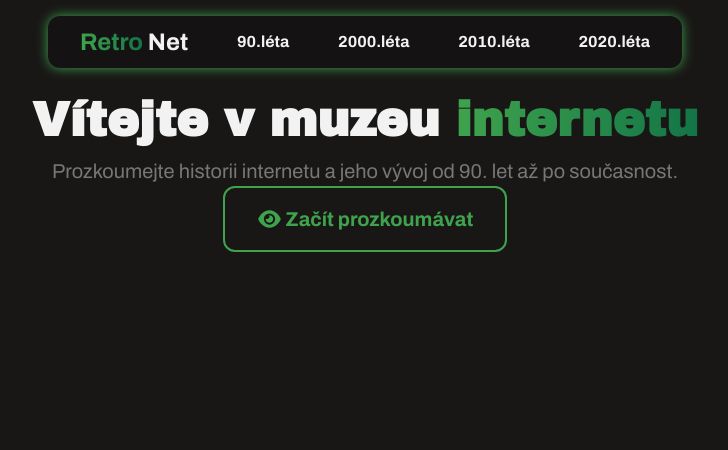
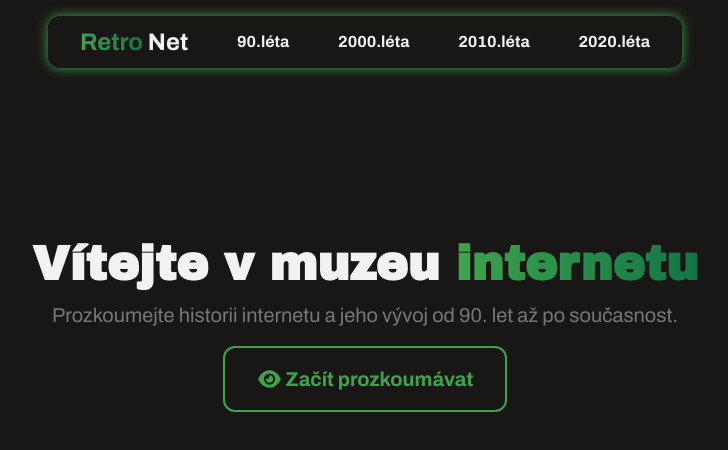
Before and after one commit to daneedev/Hackathon2026, a Vue app: page / in a window 1280 px wide. Shown: the top 450 px of the page, without its empty margins (275-1003 px from the left). Built offline with nearby package versions, Linux system fonts and the light colour scheme.

Commit message:
add FontAwesome icons and framer-motion library; update styles in App and Navbar components

```diff
--- a/package.json
+++ b/package.json
@@ -9,6 +9,12 @@
     "preview": "vite preview"
   },
   "dependencies": {
+    "@fortawesome/fontawesome-svg-core": "^7.2.0",
+    "@fortawesome/free-brands-svg-icons": "^7.2.0",
+    "@fortawesome/free-regular-svg-icons": "^7.2.0",
+    "@fortawesome/free-solid-svg-icons": "^7.2.0",
+    "@fortawesome/vue-fontawesome": "^3.1.3",
+    "framer-motion": "^12.36.0",
     "vue": "^3.5.30"
   },
   "devDependencies": {
--- a/src/App.vue
+++ b/src/App.vue
@@ -31,6 +31,7 @@ import TextGradient from "./components/TextGradient.vue";
   flex-direction: column;
   align-items: center;
   justify-content: center;
+  margin-top: 10rem;
 }
 
 .hero-text {
@@ -40,6 +41,7 @@ import TextGradient from "./components/TextGradient.vue";
 p {
   font-size: 1.25rem;
   color: #777;
+  margin-bottom: 1rem;
 }
 
 .nav-link {
--- a/src/components/Navbar.vue
+++ b/src/components/Navbar.vue
@@ -20,7 +20,6 @@ nav {
   align-items: center;
   justify-content: space-between;
   padding: 0.5rem 2rem;
-  background-color: #141212;
   border-radius: 12px;
   margin: 1rem;
   box-shadow: 0px 0px 12px var(--primary-color);
--- a/src/main.ts
+++ b/src/main.ts
@@ -9,5 +9,5 @@ import { far } from "@fortawesome/free-regular-svg-icons";
 import { fab } from "@fortawesome/free-brands-svg-icons";
 
 library.add(fas, far, fab);
-import "./assetts/reset.css"
+import "./assetts/reset.css";
 createApp(App).component("font-awesome-icon", FontAwesomeIcon).mount("#app");
```
Also changed, not shown: 1 other file (tests, documents, lock files or other folders).
